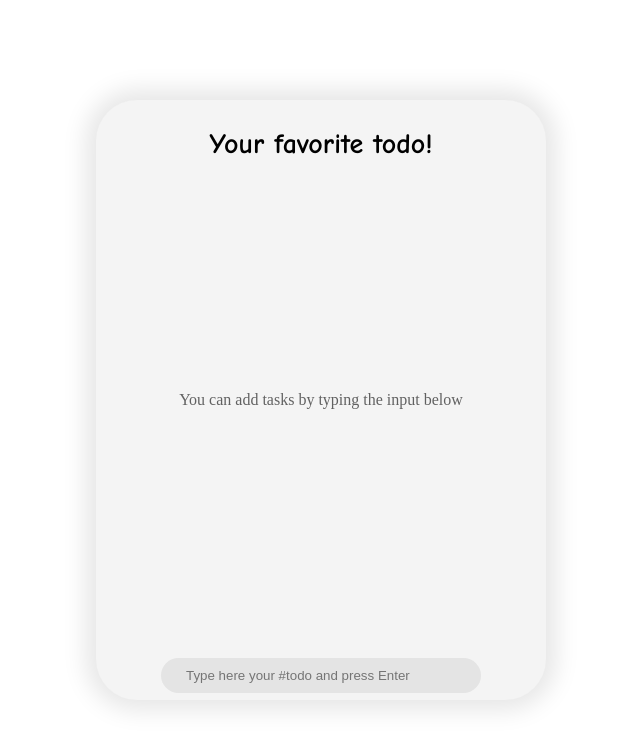
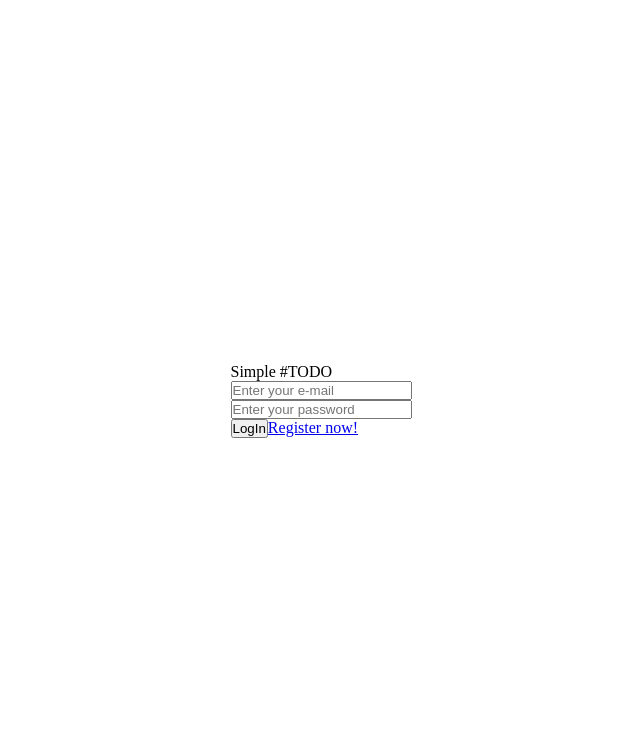
Before and after one commit to VladyslavHimself/todoApp, a React (Create React App) app: page / in a window 1280 px wide. Shown: the top 748 px of the page, without its empty margins (319-959 px from the left). Built offline with nearby package versions, Linux system fonts and the light colour scheme.

Commit message:
Added routing

```diff
--- a/src/App.jsx
+++ b/src/App.jsx
@@ -1,16 +1,26 @@
 import React from 'react';
-
+import {Switch, Route, Link } from 'react-router-dom';
 
 // items
 import classes from './App.module.scss';
 
 // components
 import Todo from "./components/Todo/Todo";
+import {Home} from "./components/Home/Home";
+import {NotFound} from "./components/NotFound/NotFound";
+import {Register} from "./components/Register/Register";
 
 function App() {
     return (
     <div className={classes.app}>
-        <Todo />
+        <Switch>
+            <Route path='/todo' component={Todo} />
+            <Route path='/auth' component={Home} />
+            <Route path='/register' component={Register} />
+
+            <Route exact path='/' component={Home} />
+            <Route component={NotFound} />
+        </Switch>
     </div>
   );
 }
--- /dev/null
+++ b/src/components/Home/Home.jsx
@@ -0,0 +1,24 @@
+import React from 'react';
+import classes from './Home.module.scss';
+
+export const Home = () => (
+    <div className='Auth'>
+        <div className="Auth__logo"> Simple #TODO</div>
+        <div className="Auth-group">
+            <div className="Auth-group__input">
+                <input type="text" placeholder='Enter your e-mail'/>
+            </div>
+            <div className="Auth-group__input">
+                <input type="text" placeholder='Enter your password'/>
+            </div>
+        </div>
+        <div className="Login">
+            <button className='btn'>
+                LogIn
+            </button>
+            <a href="/register">
+                Register now!
+            </a>
+        </div>
+    </div>
+)
--- /dev/null
+++ b/src/components/NotFound/NotFound.jsx
@@ -0,0 +1,7 @@
+import React from 'react';
+
+export const NotFound = () => (
+    <React.Fragment>
+        <span>Oops, this page doesn't found :(</span>
+    </React.Fragment>
+)
--- /dev/null
+++ b/src/components/Register/Register.jsx
@@ -0,0 +1,20 @@
+import React from "react";
+
+export const Register = () => (
+    <div className='Auth'>
+        <div className="Auth__logo"> Register now!</div>
+        <div className="Auth-group">
+            <div className="Auth-group__input">
+                <input type="text" placeholder='Enter your e-mail'/>
+            </div>
+            <div className="Auth-group__input">
+                <input type="text" placeholder='Enter your password'/>
+            </div>
+        </div>
+        <div className="Login">
+            <button className='btn'>
+                Register
+            </button>
+        </div>
+    </div>
+)
--- a/src/index.jsx
+++ b/src/index.jsx
@@ -5,6 +5,8 @@ import {applyMiddleware, compose, createStore} from "redux";
 
 import App from './App';
 import {rootReducer} from "./redux/reducers/rootReducer";
+
+import {BrowserRouter as Router} from 'react-router-dom';
 
 const composeEnhancers =
     typeof window === 'object' &&
@@ -14,9 +16,12 @@ const composeEnhancers =
 const store = createStore(rootReducer, composeEnhancers(applyMiddleware()));
 
 const app = (
-    <Provider store={store}>
-        <App />
-    </Provider>
+    <Router>
+        <Provider store={store}>
+            <App />
+        </Provider>
+    </Router>
+
 )
 
 ReactDOM.render(
--- a/src/redux/reducers/rootReducer.js
+++ b/src/redux/reducers/rootReducer.js
@@ -39,7 +39,7 @@ export const rootReducer = (state = initialState, action) => {
         case 'ADD_DATA_TO_LIST':
             return {
                 ...state,
-                todos: [action.payload, ...state.todos],
+                todos: [ ...state.todos, action.payload],
             }
 
         default: return state;
```
Also changed, not shown: src/components/Home/Home.module.scss (added), src/components/Register/Register.module.scss (added), src/redux/reducers/todoReducer.js (added).
